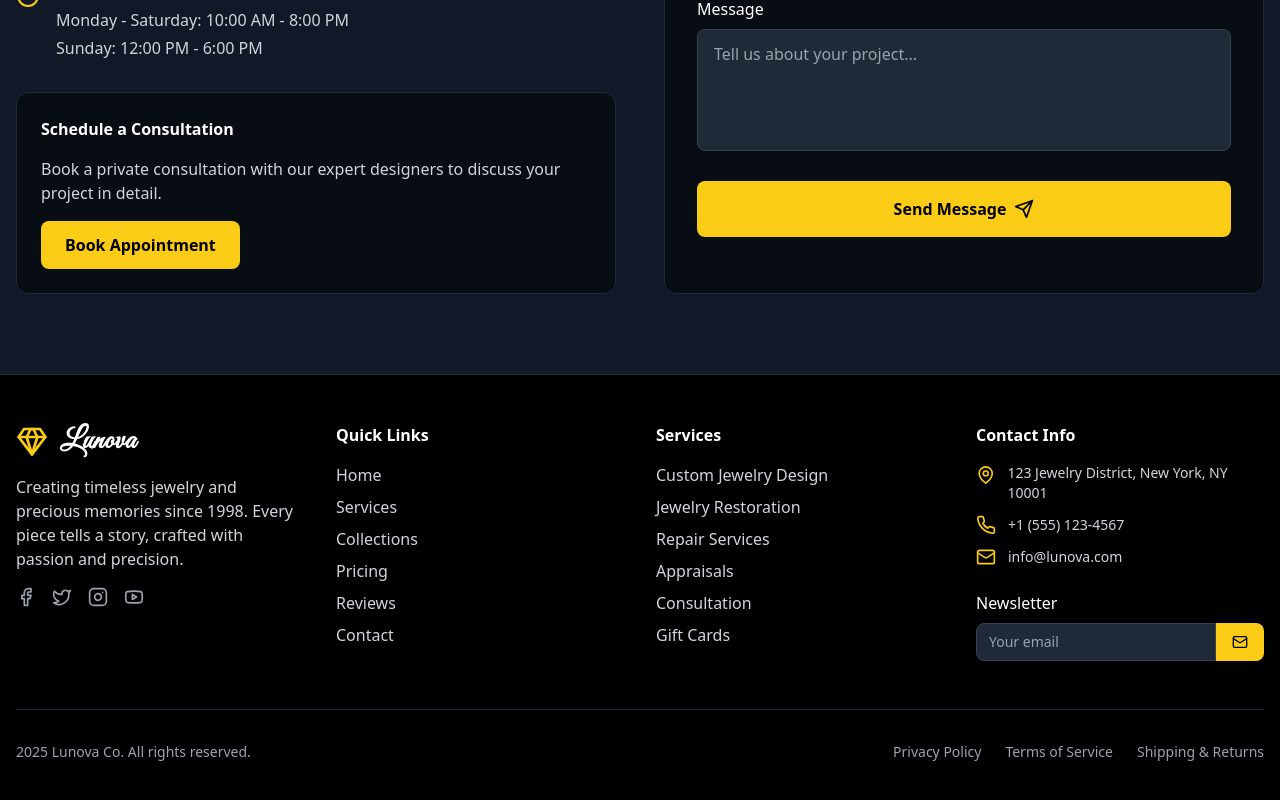
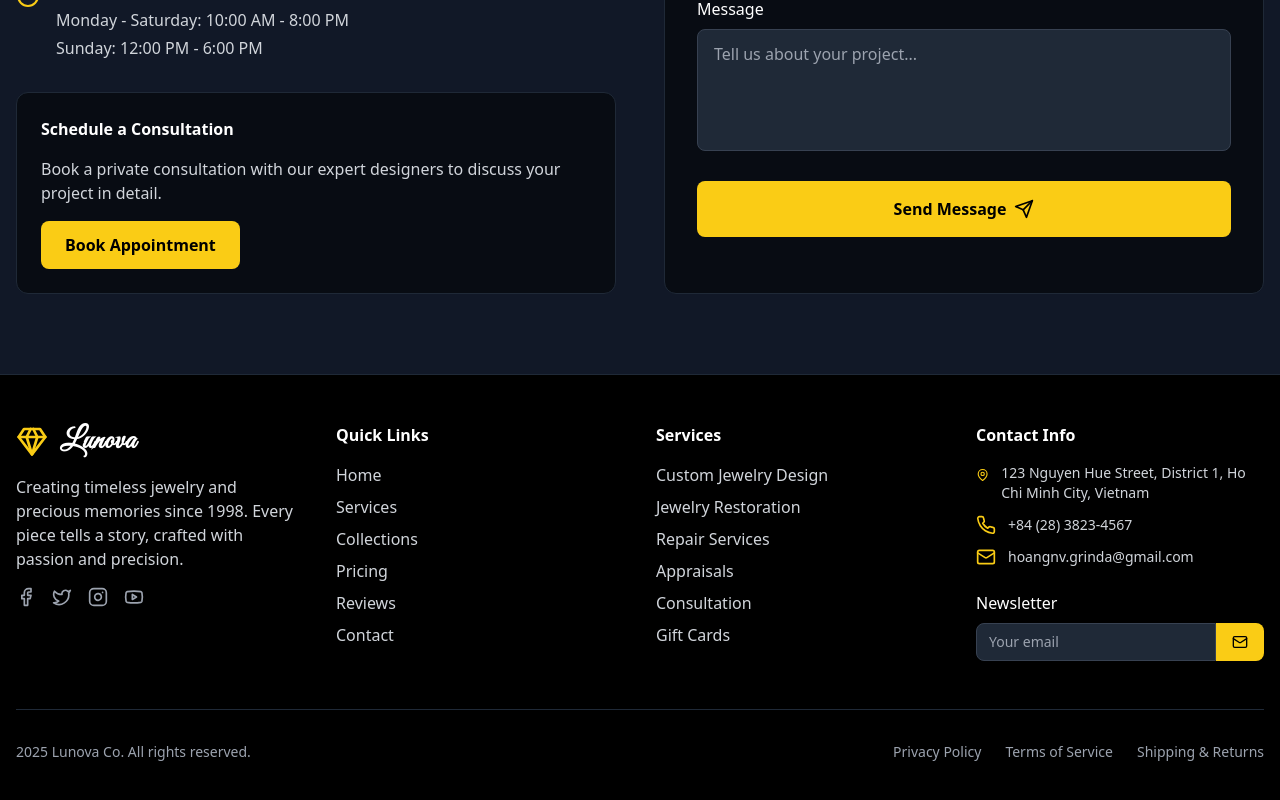
Before and after one commit to hoangnv170752/lunova-app, a React (Vite) app: page /landing in a window 1280 px wide. Shown: the part 7068-7868 px from the top of the page. Built offline with nearby package versions, Linux system fonts and the light colour scheme; no server answers.

Commit message:
fix: footer info

```diff
--- a/src/components/Footer.tsx
+++ b/src/components/Footer.tsx
@@ -62,15 +62,15 @@ const Footer: React.FC = () => {
             <div className="space-y-3">
               <div className="flex items-start space-x-3">
                 <MapPin className="h-5 w-5 text-yellow-400 mt-0.5" />
-                <span className="text-gray-300 text-sm">123 Jewelry District, New York, NY 10001</span>
+                <span className="text-gray-300 text-sm">123 Nguyen Hue Street, District 1, Ho Chi Minh City, Vietnam</span>
               </div>
               <div className="flex items-center space-x-3">
                 <Phone className="h-5 w-5 text-yellow-400" />
-                <span className="text-gray-300 text-sm">+1 (555) 123-4567</span>
+                <span className="text-gray-300 text-sm">+84 (28) 3823-4567</span>
               </div>
               <div className="flex items-center space-x-3">
                 <Mail className="h-5 w-5 text-yellow-400" />
-                <span className="text-gray-300 text-sm">info@lunova.com</span>
+                <span className="text-gray-300 text-sm">hoangnv.grinda@gmail.com</span>
               </div>
             </div>
 
```
